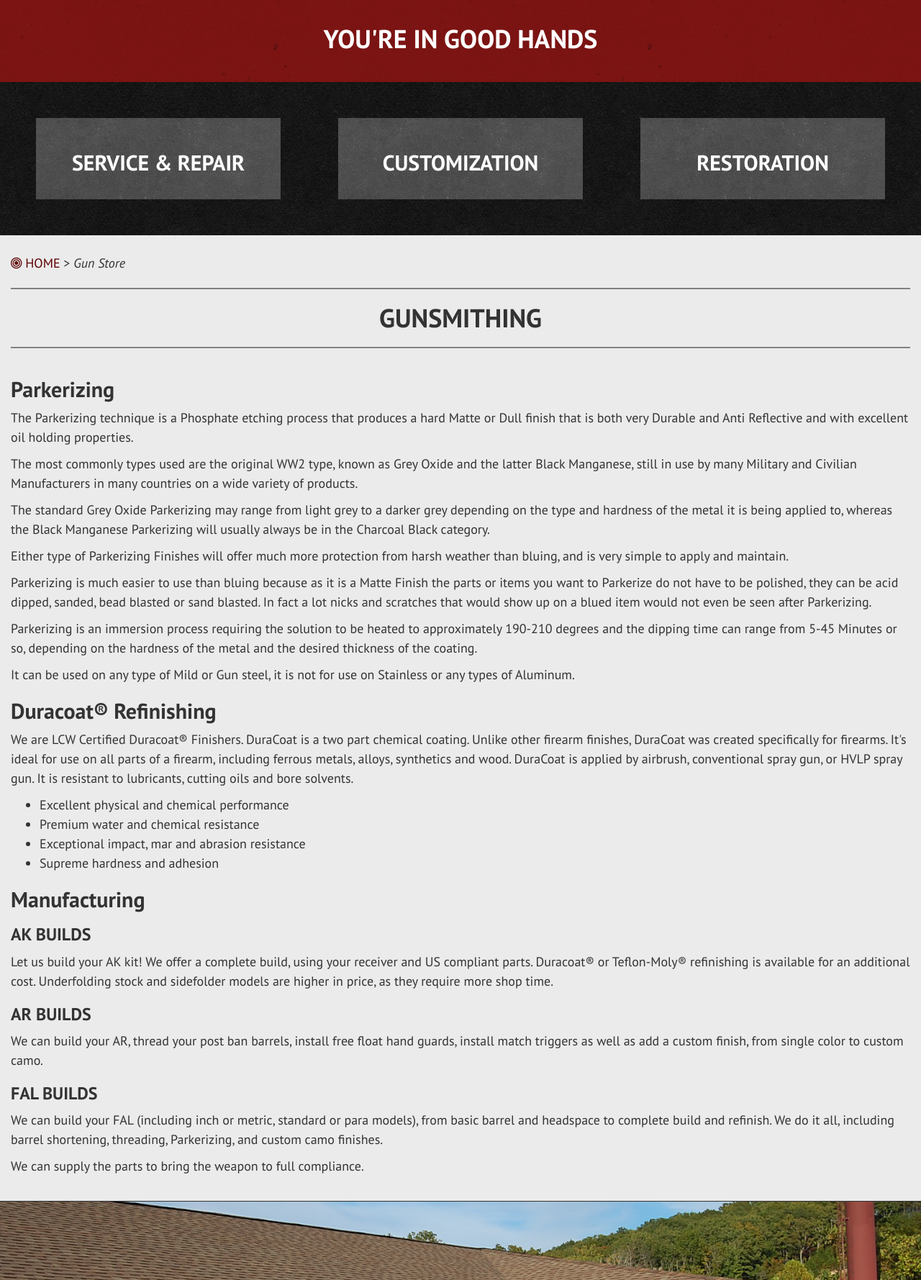
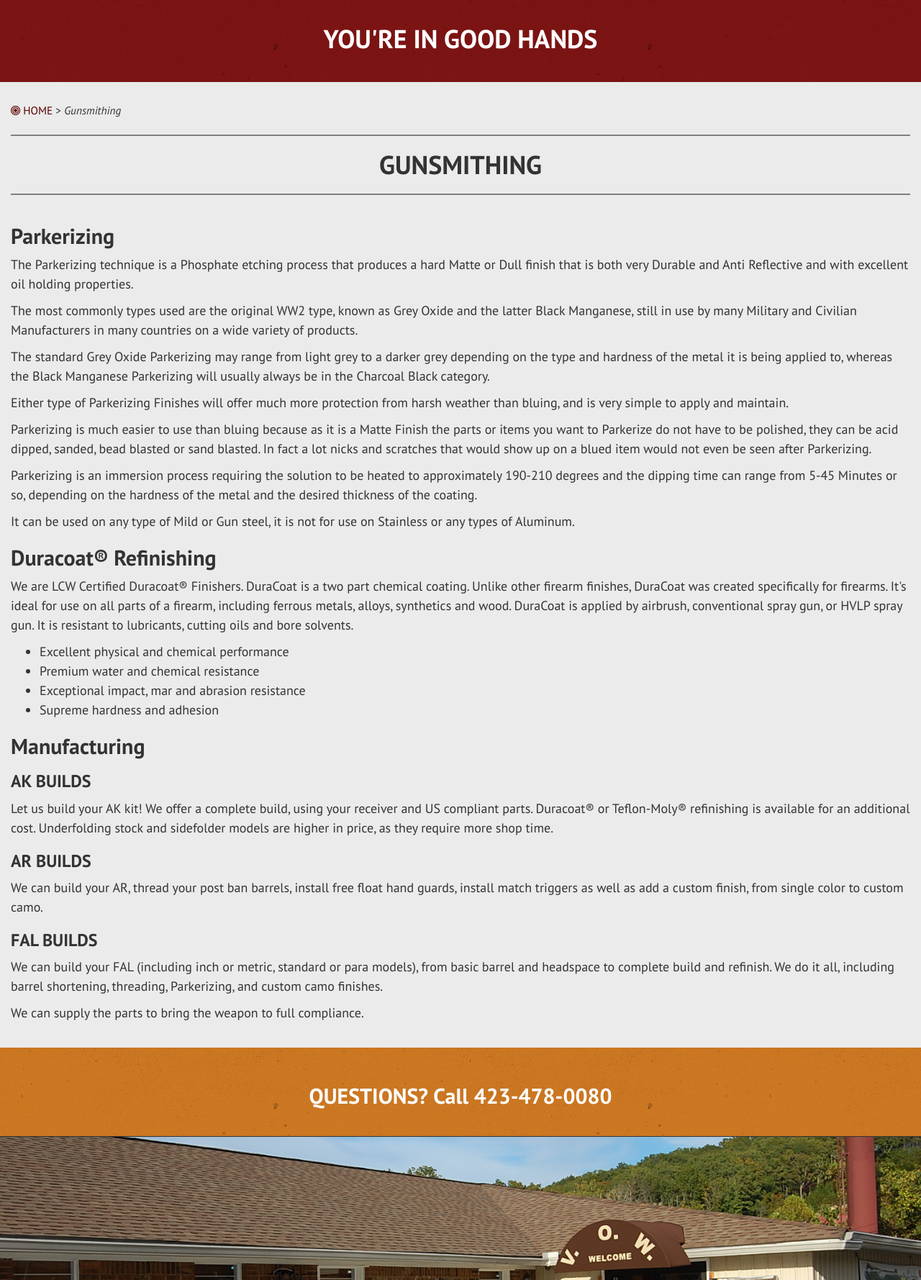
Before and after one commit to clevelandshootingsports/www, a plain HTML site: page gunsmithing.html in a window 1280 px wide. Shown: the part 466-2245 px from the top of the page at 72% size. Drawn offline with nearby package versions, Linux system fonts and the light colour scheme.

Commit message:
Content tweaks and more

```diff
--- a/gunsmithing.html
+++ b/gunsmithing.html
@@ -63,32 +63,14 @@
       </div>
     </div>
 
-    <div class="container-fluid dark-grey hidden-xs">
-      <div class="row text-center">
-        <div class="col-md-4">
-          <div class="grey-box">
-            <h2>SERVICE &AMP; REPAIR</h2>
-          </div>
-        </div>
-        <div class="col-md-4">
-          <div class="grey-box">
-            <h2>CUSTOMIZATION</h2>
-          </div>
-        </div>
-        <div class="col-md-4">
-          <div class="grey-box">
-            <h2>RESTORATION</h2>
-          </div>
-        </div>
-      </div>
-    </div>
-
     <!-- Begin page content -->
     <div class="container-fluid page">
       <div class="row">
         <div class="col-md-12">
-          <a href="index.html"><i class="fa fa-bullseye" aria-hidden="true"></i> HOME</a> >
-          <i>Gun Store</i>
+          <small>
+            <a href="index.html"><i class="fa fa-bullseye" aria-hidden="true"></i> HOME</a> >
+            <i>Gunsmithing</i>
+          </small>
         </div>
       </div>
       <div class="row">
@@ -128,6 +110,11 @@
       </div>
     </div>
 
+    <div class="orange">
+      <div class="container-fluid text-center">
+        <h2>QUESTIONS? Call 423-478-0080</h2>
+      </div>
+    </div>
     <div class="hero-storefront">
       <div class="container-fluid text-center"></div>
     </div>
```
Also changed, not shown: about-us.html (+13 -4 lines), shooting-range.html (+14 -9 lines).
